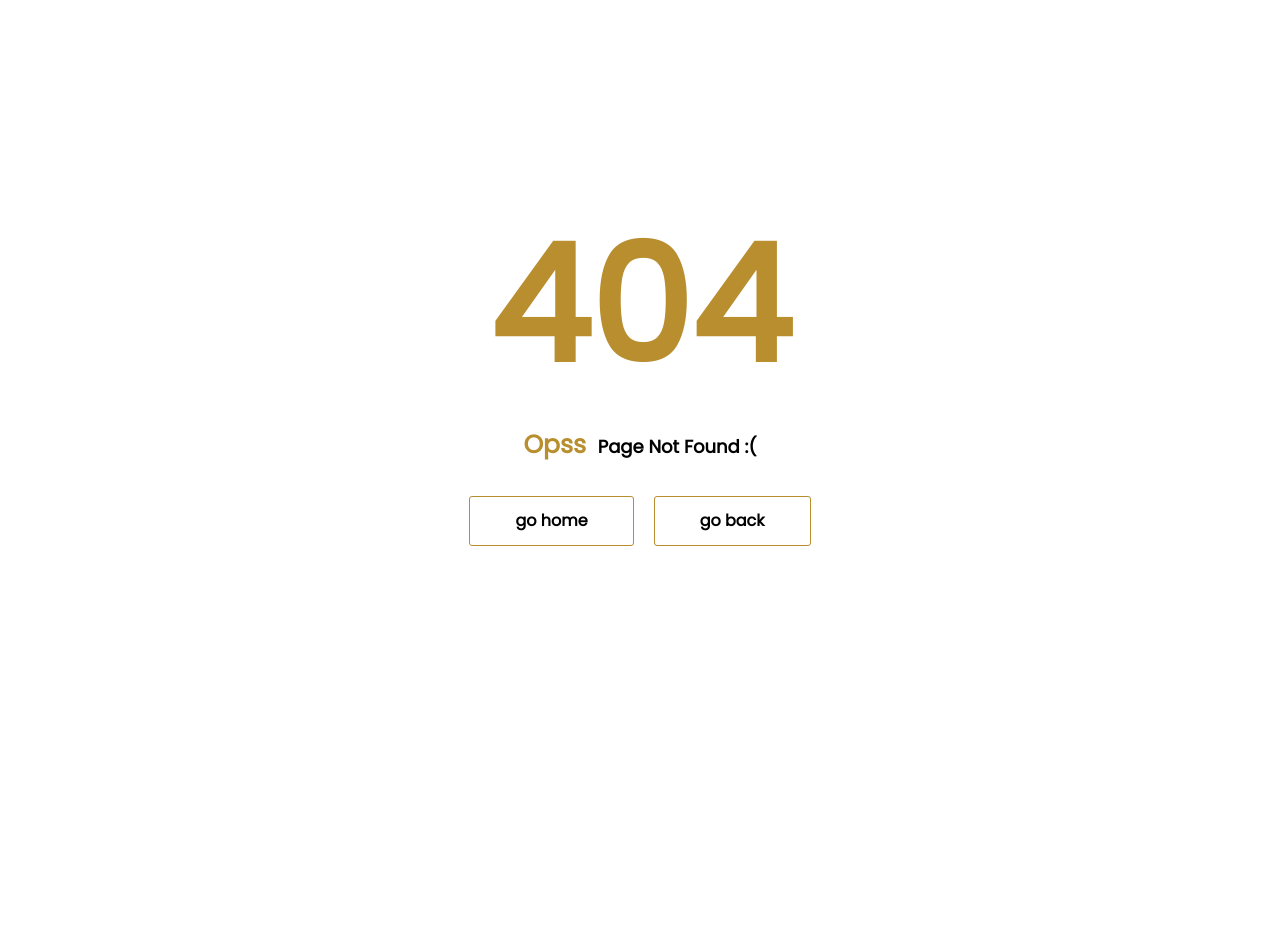
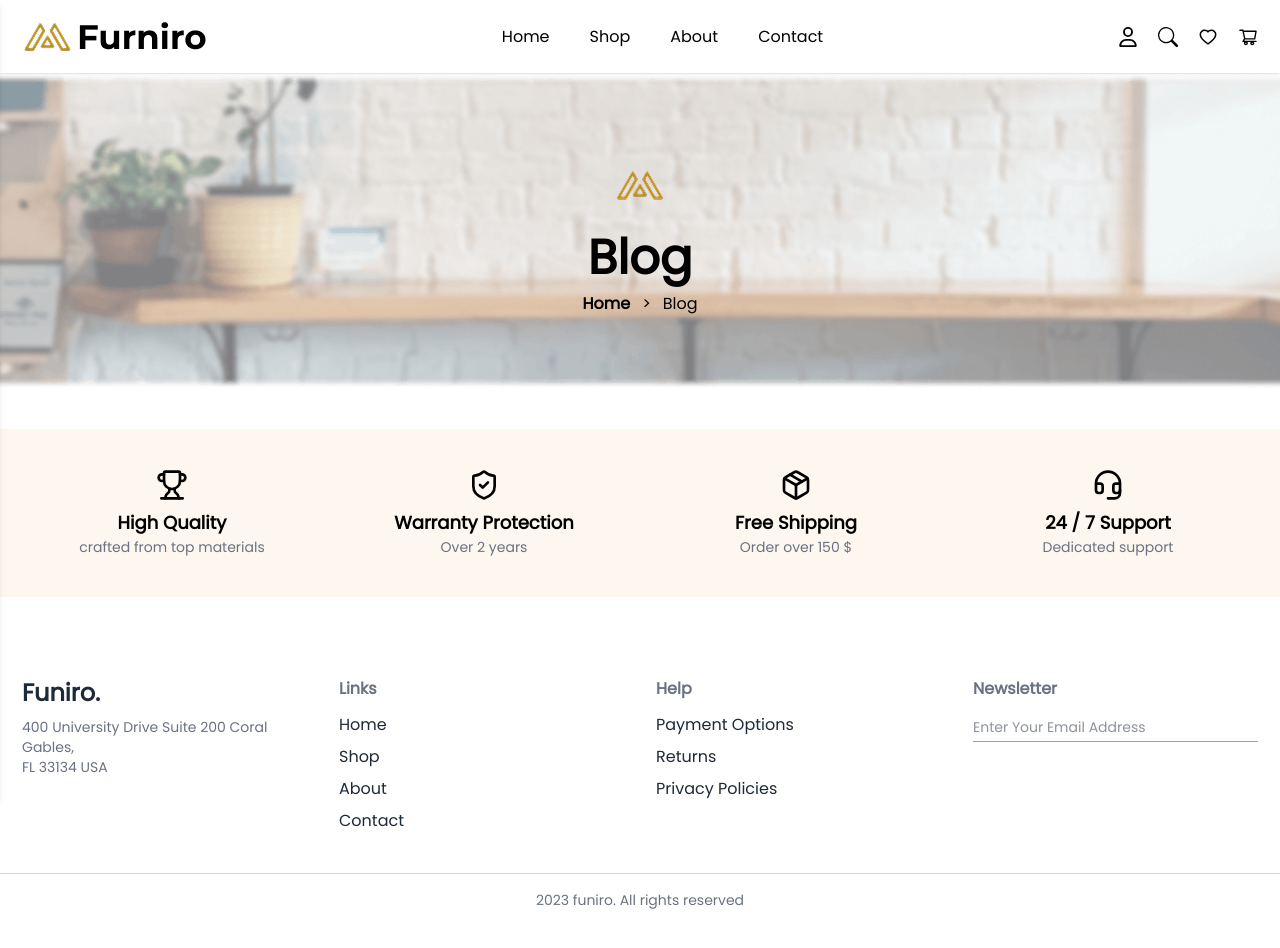
Before and after one commit to kalgo4444/damas-team-pr, a React (Vite) app: page /blog in a window 1280 px wide. Before the commit this address had no page. Before the commit the page ends 800 px from the top, so only its background shows below. Built offline with nearby package versions, Linux system fonts and the light colour scheme.

Commit message:
add blog

```diff
--- a/src/App.jsx
+++ b/src/App.jsx
@@ -6,21 +6,22 @@ import DetailProduct from "./pages/detail-product/DetailProduct";
 import Wishlist from "./pages/wishlist/Wishlist";
 import Cart from "./pages/cart/Cart";
 import Contact from "./pages/contact/Contact";
-import About from "./pages/about/About";
+import About from "./pages/about/Blog";
+import Blog from "./pages/about/Blog";
 
 const App = () => {
   return (
     <BrowserRouter>
       <Routes>
-				<Route path='/' element={<Layout />}>
+        <Route path="/" element={<Layout />}>
           <Route index={true} element={<Home />} />
-					<Route path='/wishlist' element={<Wishlist />} />
-					<Route path='/cart' element={<Cart />} />
-					<Route path='/contact' element={<Contact />} />
-					<Route path='/about' element={<About />} />
-					<Route path='/product/:id' element={<DetailProduct />} />
+          <Route path="/wishlist" element={<Wishlist />} />
+          <Route path="/cart" element={<Cart />} />
+          <Route path="/contact" element={<Contact />} />
+          <Route path="/blog" element={<Blog />} />
+          <Route path="/product/:id" element={<DetailProduct />} />
         </Route>
-				<Route path='*' element={<NotFound />} />
+        <Route path="*" element={<NotFound />} />
       </Routes>
     </BrowserRouter>
   );
--- a/src/pages/about/About.jsx
+++ /dev/null
@@ -1,15 +0,0 @@
-import React from "react";
-import Banner from "../../components/banner/Banner";
-import Quality from "../../components/quality/Quality";
-
-const About = () => {
-	return (
-		<section>
-			<Banner title={"About"} text={"About"} />
-			{/* Code hare */}
-			<Quality />
-		</section>
-	);
-};
-
-export default React.memo(About);
--- /dev/null
+++ b/src/pages/about/Blog.jsx
@@ -0,0 +1,15 @@
+import React from "react";
+import Banner from "../../components/banner/Banner";
+import Quality from "../../components/quality/Quality";
+
+const Blog = () => {
+  return (
+    <section>
+      <Banner title={"Blog"} text={"Blog"} />
+      {/* Code hare */}
+      <Quality />
+    </section>
+  );
+};
+
+export default React.memo(Blog);
```
Lines whose indentation alone changed are shown as unchanged.
